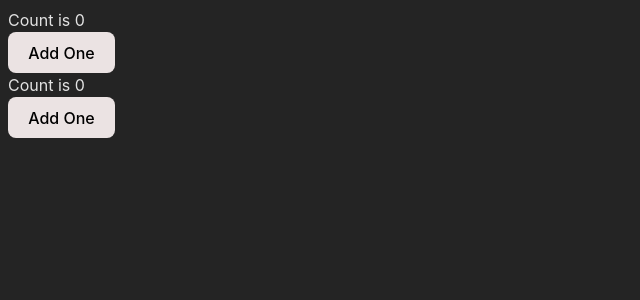
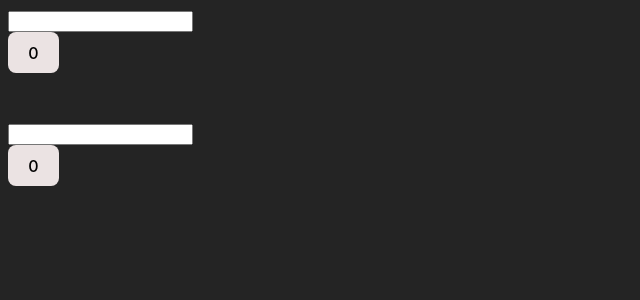
Before and after one commit to vikram87in/react-concepts-js, a React (Vite) app: page / in a window 1280 px wide. Shown: the top 300 px of the page, without its empty margins (0-640 px from the left). Built offline with nearby package versions, Linux system fonts and the light colour scheme.

Commit message:
nesting component related concept

```diff
--- /dev/null
+++ b/src/concepts/nesting-components/CorrectApproach.jsx
@@ -0,0 +1,37 @@
+import { useState, useEffect } from 'react';
+
+function AnotherComponent(){
+  const [val, setVal] = useState('');
+
+  useEffect(()=>{
+    console.log('mount Another component');
+    return ()=>{
+      console.log('unmount Another component');
+    };
+  }, []);
+
+  const handleChange = (e) => {
+    setVal(e.target.value);
+  };
+
+  return (
+    <>
+      <input type="text" value={val} onChange={handleChange} />
+    </>
+  );
+}
+
+function CorrectApproach() {
+  const [count, setCount] = useState(0);
+  const handleClick = () => {setCount(count+1);};
+
+  return (
+    <>
+      <AnotherComponent/>
+      <br/>
+      <button onClick={handleClick}>{count}</button>
+    </>
+  );
+}
+
+export default CorrectApproach;
--- /dev/null
+++ b/src/concepts/nesting-components/IncorrectApproach.jsx
@@ -0,0 +1,35 @@
+import { useState, useEffect } from 'react';
+function IncorrectApproach() {
+  const [count, setCount] = useState(0);
+  const handleClick = () => {setCount(count+1);};
+
+  function AnotherComponent(){
+    const [val, setVal] = useState('');
+
+    useEffect(()=>{
+      console.log('mount Another component');
+      return ()=>{
+        console.log('unmount Another component');
+      };
+    }, []);
+
+    const handleChange = (e) => {
+      setVal(e.target.value);
+    };
+
+    return (
+      <>
+        <input type="text" value={val} onChange={handleChange} />
+      </>
+    );
+  }
+  return (
+    <>
+      <AnotherComponent/>
+      <br/>
+      <button onClick={handleClick}>{count}</button>
+    </>
+  );
+}
+
+export default IncorrectApproach;
--- a/src/main.jsx
+++ b/src/main.jsx
@@ -1,13 +1,16 @@
-import React from 'react'
-import ReactDOM from 'react-dom/client'
+import React from 'react';
+import ReactDOM from 'react-dom/client';
 // import App from './App.jsx'
-import './index.css'
-import VanillaJSInReact from '../src/concepts/vanillajs-in-react/VanillaJSInReact';
-import CorrectReact from '../src/concepts/vanillajs-in-react/CorrectReact';
+import './index.css';
+// import IncorrectApproach from '../src/concepts/vanillajs-in-react/IncorrectApproach';
+// import CorrectApproach from '../src/concepts/vanillajs-in-react/CorrectApproach';
+import IncorrectApproach from '../src/concepts/nesting-components/IncorrectApproach';
+import CorrectApproach from '../src/concepts/nesting-components/CorrectApproach';
 
 ReactDOM.createRoot(document.getElementById('root')).render(
   <React.StrictMode>
-    <VanillaJSInReact />
-    <CorrectReact />
+    <IncorrectApproach />
+    <br /><br /><br />
+    <CorrectApproach />
   </React.StrictMode>,
-)
+);
```
Also changed, not shown: src/App.jsx (+4 -4 lines), src/concepts/vanillajs-in-react/IncorrectApproach.jsx (renamed from src/concepts/vanillajs-in-react/VanillaJSInReact.jsx, +4 -4 lines), .eslintrc.cjs, src/concepts/nesting-components/readme.md (added), src/concepts/vanillajs-in-react/CorrectApproach.jsx (renamed from src/concepts/vanillajs-in-react/CorrectReact.jsx), src/concepts/vanillajs-in-react/readme.md.
